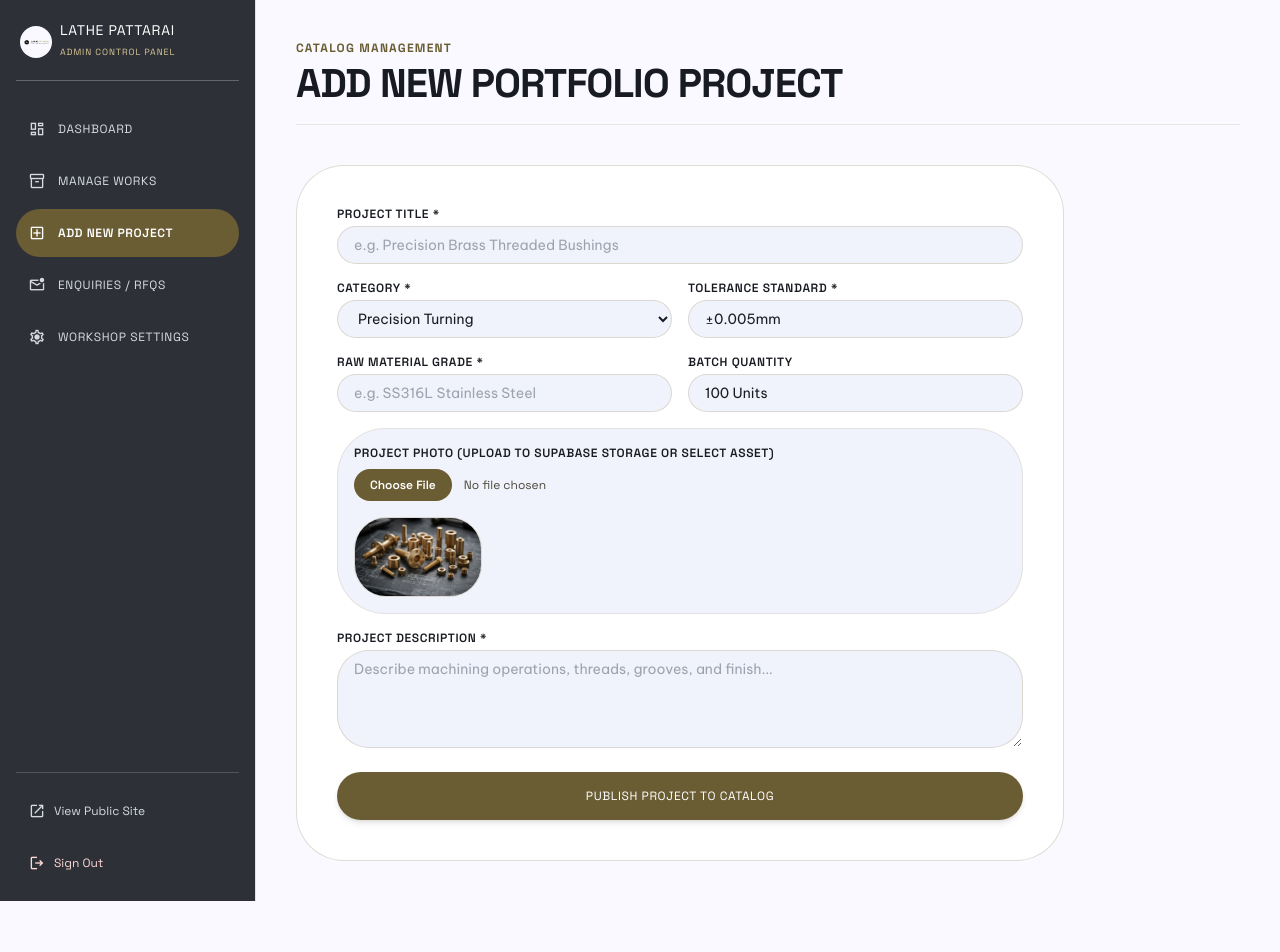
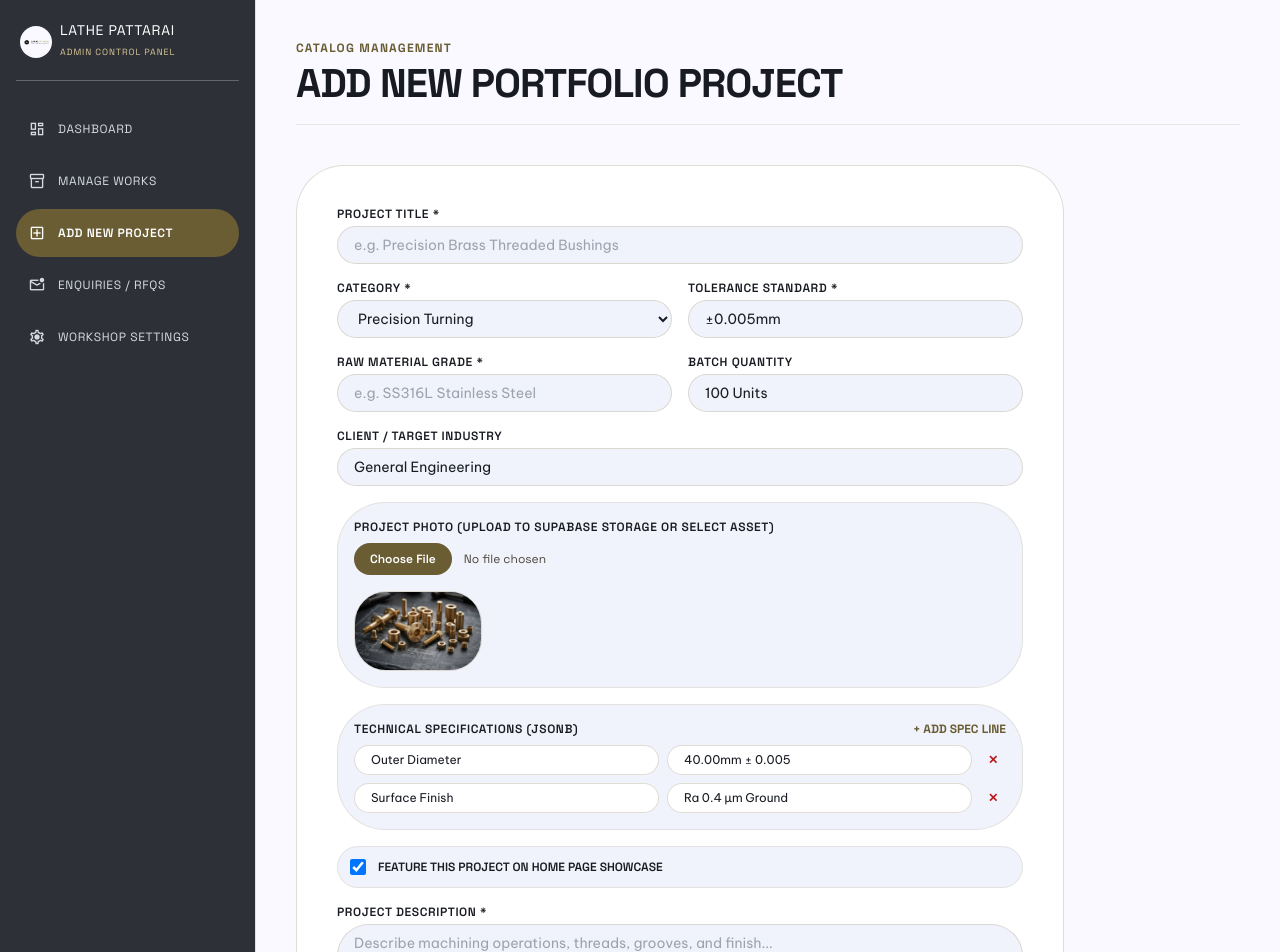
Before and after one commit to ChandraMohan1012/Lathe_Workshop, a Next.js app: page /admin/work/new in a window 1280 px wide. Shown: the top 952 px of the page. Before the commit the page ends 901 px from the top, so only its background shows below. Built offline with nearby package versions, Linux system fonts and the light colour scheme; no server answers; a web font is replaced by a local one.

Commit message:
Fix mock fallback when DB active, add dynamic specs builder, featured toggle and client industry input

```diff
--- a/src/app/admin/work/[id]/edit/page.tsx
+++ b/src/app/admin/work/[id]/edit/page.tsx
@@ -27,6 +27,8 @@ export default function AdminEditWorkPage({ params }: EditPageProps) {
   const [clientIndustry, setClientIndustry] = useState('');
   const [description, setDescription] = useState('');
   const [image, setImage] = useState('/images/brass-components.png');
+  const [featured, setFeatured] = useState(true);
+  const [specs, setSpecs] = useState<{ label: string; value: string }[]>([]);
 
   useEffect(() => {
     async function loadProject() {
@@ -37,9 +39,11 @@ export default function AdminEditWorkPage({ params }: EditPageProps) {
         setMaterial(p.material);
         setTolerance(p.tolerance);
         setQuantity(p.quantity);
-        setClientIndustry(p.clientIndustry);
+        setClientIndustry(p.clientIndustry || 'General Engineering');
         setDescription(p.description);
         setImage(p.image);
+        setFeatured(Boolean(p.featured));
+        setSpecs(Array.isArray(p.specs) ? p.specs : []);
       }
       setLoading(false);
     }
@@ -60,18 +64,36 @@ export default function AdminEditWorkPage({ params }: EditPageProps) {
     setUploading(false);
   };
 
+  const handleAddSpec = () => {
+    setSpecs([...specs, { label: '', value: '' }]);
+  };
+
+  const handleSpecChange = (index: number, field: 'label' | 'value', val: string) => {
+    const updated = [...specs];
+    updated[index][field] = val;
+    setSpecs(updated);
+  };
+
+  const handleRemoveSpec = (index: number) => {
+    setSpecs(specs.filter((_, i) => i !== index));
+  };
+
   const handleSubmit = async (e: React.FormEvent) => {
     e.preventDefault();
     setSubmitting(true);
+    const validSpecs = specs.filter((s) => s.label.trim() && s.value.trim());
+
     const res = await updateProject(params.id, {
       title,
       category,
       material,
       tolerance,
       quantity,
-      clientIndustry,
+      clientIndustry: clientIndustry || 'General Engineering',
       description,
       image,
+      featured,
+      specs: validSpecs,
     });
     setSubmitting(false);
 
@@ -180,6 +202,19 @@ export default function AdminEditWorkPage({ params }: EditPageProps) {
             </div>
           </div>
 
+          <div className="flex flex-col gap-1">
+            <label className="font-label-technical text-xs uppercase tracking-wider text-on-surface font-semibold">
+              Client / Target Industry
+            </label>
+            <input
+              type="text"
+              value={clientIndustry}
+              onChange={(e) => setClientIndustry(e.target.value)}
+              placeholder="e.g. Aerospace & Defense, Automotive, General Engineering"
+              className="px-space-md py-space-sm rounded-lg bg-surface-container-low border border-outline-variant/60 focus:outline-none focus:border-primary text-on-surface font-body-md text-sm"
+            />
+          </div>
+
           {/* Photo Upload Section */}
           <div className="flex flex-col gap-2 p-4 bg-surface-container-low rounded-xl border border-outline-variant/40">
             <label className="font-label-technical text-xs uppercase tracking-wider text-on-surface font-semibold">
@@ -200,6 +235,61 @@ export default function AdminEditWorkPage({ params }: EditPageProps) {
                 <Image src={image} alt="Preview" fill className="object-cover" />
               </div>
             )}
+          </div>
+
+          {/* Dynamic Technical Specs Builder */}
+          <div className="flex flex-col gap-2 p-4 bg-surface-container-low rounded-xl border border-outline-variant/40">
+            <div className="flex items-center justify-between">
+              <label className="font-label-technical text-xs uppercase tracking-wider text-on-surface font-semibold">
+                Technical Specifications (JSONB)
+              </label>
+              <button
+                type="button"
+                onClick={handleAddSpec}
+                className="text-xs font-label-technical text-primary uppercase font-bold hover:underline"
+              >
+                + Add Spec Line
+              </button>
+            </div>
+            {specs.map((spec, idx) => (
+              <div key={idx} className="flex items-center gap-2">
+                <input
+                  type="text"
+                  placeholder="Parameter (e.g. Outer Diameter)"
+                  value={spec.label}
+                  onChange={(e) => handleSpecChange(idx, 'label', e.target.value)}
+                  className="flex-1 px-space-md py-1.5 rounded-lg bg-surface-container-lowest border border-outline-variant/60 text-xs font-body-md text-on-surface"
+                />
+                <input
+                  type="text"
+                  placeholder="Value (e.g. 40.00mm ± 0.005)"
+                  value={spec.value}
+                  onChange={(e) => handleSpecChange(idx, 'value', e.target.value)}
+                  className="flex-1 px-space-md py-1.5 rounded-lg bg-surface-container-lowest border border-outline-variant/60 text-xs font-body-md text-on-surface"
+                />
+                <button
+                  type="button"
+                  onClick={() => handleRemoveSpec(idx)}
+                  className="text-xs font-bold text-error px-2 py-1 hover:bg-error-container/40 rounded"
+                >
+                  ✕
+                </button>
+              </div>
+            ))}
+          </div>
+
+          {/* Featured Toggle */}
+          <div className="flex items-center gap-3 p-3 bg-surface-container-low rounded-xl border border-outline-variant/40">
+            <input
+              type="checkbox"
+              id="featured-toggle"
+              checked={featured}
+              onChange={(e) => setFeatured(e.target.checked)}
+              className="w-4 h-4 text-primary rounded border-outline-variant focus:ring-primary"
+            />
+            <label htmlFor="featured-toggle" className="font-label-technical text-xs uppercase text-on-surface cursor-pointer font-semibold">
+              Feature this project on Home Page Showcase
+            </label>
           </div>
 
           <div className="flex flex-col gap-1">
--- a/src/app/admin/work/new/page.tsx
+++ b/src/app/admin/work/new/page.tsx
@@ -14,9 +14,14 @@ export default function AdminNewWorkPage() {
   const [material, setMaterial] = useState('');
   const [tolerance, setTolerance] = useState('±0.005mm');
   const [quantity, setQuantity] = useState('100 Units');
-  const [clientIndustry, setClientIndustry] = useState('');
+  const [clientIndustry, setClientIndustry] = useState('General Engineering');
   const [description, setDescription] = useState('');
   const [image, setImage] = useState('/images/brass-components.png');
+  const [featured, setFeatured] = useState(true);
+  const [specs, setSpecs] = useState<{ label: string; value: string }[]>([
+    { label: 'Outer Diameter', value: '40.00mm ± 0.005' },
+    { label: 'Surface Finish', value: 'Ra 0.4 µm Ground' },
+  ]);
   const [uploading, setUploading] = useState(false);
   const [submitting, setSubmitting] = useState(false);
 
@@ -34,11 +39,27 @@ export default function AdminNewWorkPage() {
     setUploading(false);
   };
 
+  const handleAddSpec = () => {
+    setSpecs([...specs, { label: '', value: '' }]);
+  };
+
+  const handleSpecChange = (index: number, field: 'label' | 'value', val: string) => {
+    const updated = [...specs];
+    updated[index][field] = val;
+    setSpecs(updated);
+  };
+
+  const handleRemoveSpec = (index: number) => {
+    setSpecs(specs.filter((_, i) => i !== index));
+  };
+
   const handleSubmit = async (e: React.FormEvent) => {
     e.preventDefault();
     setSubmitting(true);
 
     const slug = title.toLowerCase().replace(/[^a-z0-9]+/g, '-').replace(/(^-|-$)/g, '');
+    const validSpecs = specs.filter((s) => s.label.trim() && s.value.trim());
+
     const res = await createProject({
       slug: slug || `project-${Date.now()}`,
       title,
@@ -50,11 +71,8 @@ export default function AdminNewWorkPage() {
       clientIndustry: clientIndustry || 'General Engineering',
       image,
       description,
-      specs: [
-        { label: 'Outer Diameter', value: '40.00mm ± 0.005' },
-        { label: 'Surface Finish', value: 'Ra 0.4 µm Ground' },
-      ],
-      featured: true,
+      specs: validSpecs,
+      featured,
     });
 
     setSubmitting(false);
@@ -157,6 +175,19 @@ export default function AdminNewWorkPage() {
             </div>
           </div>
 
+          <div className="flex flex-col gap-1">
+            <label className="font-label-technical text-xs uppercase tracking-wider text-on-surface font-semibold">
+              Client / Target Industry
+            </label>
+            <input
+              type="text"
+              value={clientIndustry}
+              onChange={(e) => setClientIndustry(e.target.value)}
+              placeholder="e.g. Aerospace & Defense, Automotive, General Engineering"
+              className="px-space-md py-space-sm rounded-lg bg-surface-container-low border border-outline-variant/60 focus:outline-none focus:border-primary text-on-surface font-body-md text-sm"
+            />
+          </div>
+
           {/* Photo Upload Section */}
           <div className="flex flex-col gap-2 p-4 bg-surface-container-low rounded-xl border border-outline-variant/40">
             <label className="font-label-technical text-xs uppercase tracking-wider text-on-surface font-semibold">
@@ -177,6 +208,61 @@ export default function AdminNewWorkPage() {
                 <Image src={image} alt="Preview" fill className="object-cover" />
               </div>
             )}
+          </div>
+
+          {/* Dynamic Technical Specs Builder */}
+          <div className="flex flex-col gap-2 p-4 bg-surface-container-low rounded-xl border border-outline-variant/40">
+            <div className="flex items-center justify-between">
+              <label className="font-label-technical text-xs uppercase tracking-wider text-on-surface font-semibold">
+                Technical Specifications (JSONB)
+              </label>
+              <button
+                type="button"
+                onClick={handleAddSpec}
+                className="text-xs font-label-technical text-primary uppercase font-bold hover:underline"
+              >
+                + Add Spec Line
+              </button>
+            </div>
+            {specs.map((spec, idx) => (
+              <div key={idx} className="flex items-center gap-2">
+                <input
+                  type="text"
+                  placeholder="Parameter (e.g. Outer Diameter)"
+                  value={spec.label}
+                  onChange={(e) => handleSpecChange(idx, 'label', e.target.value)}
+                  className="flex-1 px-space-md py-1.5 rounded-lg bg-surface-container-lowest border border-outline-variant/60 text-xs font-body-md text-on-surface"
+                />
+                <input
+                  type="text"
+                  placeholder="Value (e.g. 40.00mm ± 0.005)"
+                  value={spec.value}
+                  onChange={(e) => handleSpecChange(idx, 'value', e.target.value)}
+                  className="flex-1 px-space-md py-1.5 rounded-lg bg-surface-container-lowest border border-outline-variant/60 text-xs font-body-md text-on-surface"
+                />
+                <button
+                  type="button"
+                  onClick={() => handleRemoveSpec(idx)}
+                  className="text-xs font-bold text-error px-2 py-1 hover:bg-error-container/40 rounded"
+                >
+                  ✕
+                </button>
+              </div>
+            ))}
+          </div>
+
+          {/* Featured Toggle */}
+          <div className="flex items-center gap-3 p-3 bg-surface-container-low rounded-xl border border-outline-variant/40">
+            <input
+              type="checkbox"
+              id="featured-toggle"
+              checked={featured}
+              onChange={(e) => setFeatured(e.target.checked)}
+              className="w-4 h-4 text-primary rounded border-outline-variant focus:ring-primary"
+            />
+            <label htmlFor="featured-toggle" className="font-label-technical text-xs uppercase text-on-surface cursor-pointer font-semibold">
+              Feature this project on Home Page Showcase
+            </label>
           </div>
 
           <div className="flex flex-col gap-1">
```
Also changed, not shown: src/lib/supabase.ts (+20 -10 lines).
